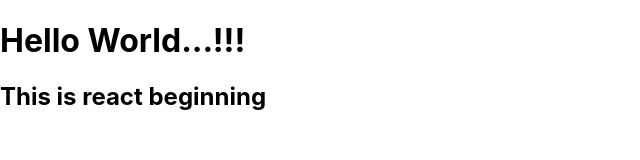
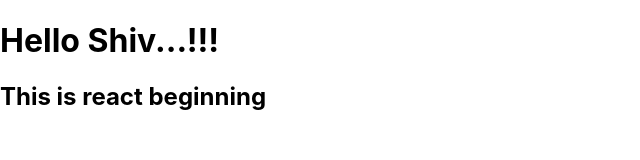
Before and after one commit to Shivam-bot/react, a React (Create React App) app in the folder react_start/: page / in a window 1280 px wide. Shown: the top 160 px of the page, without its empty margins (0-640 px from the left). Built offline with nearby package versions, Linux system fonts and the light colour scheme.

Commit message:
expression_in_jsx

```diff
--- a/react_start/src/index.js
+++ b/react_start/src/index.js
@@ -4,9 +4,10 @@ import './index.css';
 import App from './App';
 import reportWebVitals from './reportWebVitals';
 
+const name = 'Shiv';
 ReactDOM.render(
     <>
-      <h1>Hello World...!!!</h1>
+      <h1>Hello {name}...!!!</h1>
       <h2>This is react beginning</h2>
     </ >
 
```
